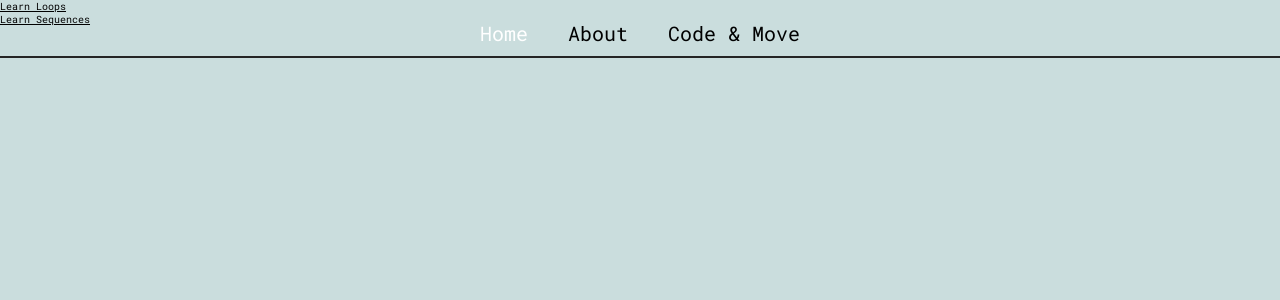
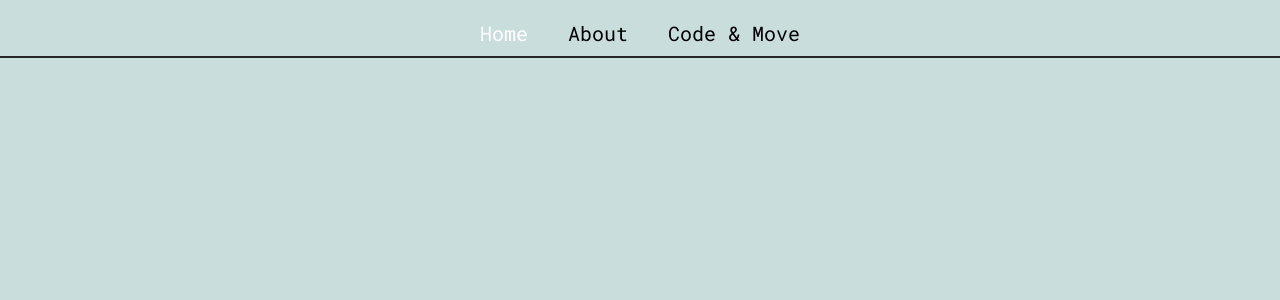
Before and after one commit to tech-for-better/Pell-Ensemble-MM, a React (Create React App) app: page / in a window 1280 px wide. Shown: the top 300 px of the page. Built offline with nearby package versions, Linux system fonts and the light colour scheme.

Commit message:
update link routes on code and move section

```diff
--- a/src/App.js
+++ b/src/App.js
@@ -1,35 +1,24 @@
 import React from "react";
 import NavBar from './components/NavBar';
-import LearnLoops from "./pages/learnByMovement/learnLoops";
-import LearnSequences from "./pages/learnByMovement/learnSequences";
+import Codeandmove from "./pages/Codeandmove";
 import { BrowserRouter as Router, Switch, Route, Link } from "react-router-dom";
 
 function App() {
   return (
     <Router>
       <NavBar />
-      <div>
-        <ul>
-          <li>
-            <Link to="/learnLoops">Learn Loops</Link>
-          </li>
-          <li>
-            <Link to="/learnSequences">Learn Sequences</Link>
-          </li>
-        </ul>
-
-        {/* A <Switch> looks through its children <Route>s and
-            renders the first one that matches the current URL. */}
-        <Switch>
-          <Route path="/learnLoops">
-            <LearnLoops />
+      <Switch>
+          {/* <Route path="/about">
+            <About />
+          </Route> */}
+          <Route path="/codeandmove">
+            <Codeandmove />
           </Route>
-          <Route path="/learnSequences">
-            <LearnSequences />
-          </Route>
+          {/* <Route path="/">
+            <Home />
+          </Route> */}
         </Switch>
-      </div>
-    </Router>
+      </Router>
   );
 }
 
--- /dev/null
+++ b/src/pages/Codeandmove.js
@@ -0,0 +1,33 @@
+import React from "react";
+import LearnLoops from './learnByMovement/learnLoops'
+import LearnSequences from "./learnByMovement/learnSequences";
+import NavBar from '../components/NavBar';
+import { BrowserRouter as Router, Switch, Route, Link } from "react-router-dom";
+
+export default function Codeandmove() {
+  return (
+  <Router>
+      <div>
+        <ul>
+          <li>
+            <Link to="/learnLoops">Learn Loops</Link>
+          </li>
+          <li>
+            <Link to="/learnSequences">Learn Sequences</Link>
+          </li>
+        </ul>
+
+        {/* A <Switch> looks through its children <Route>s and
+            renders the first one that matches the current URL. */}
+        <Switch>
+          <Route path="/learnLoops">
+            <LearnLoops />
+          </Route>
+          <Route path="/learnSequences">
+            <LearnSequences />
+          </Route>
+        </Switch>
+      </div>
+    </Router>
+  )
+}
```
